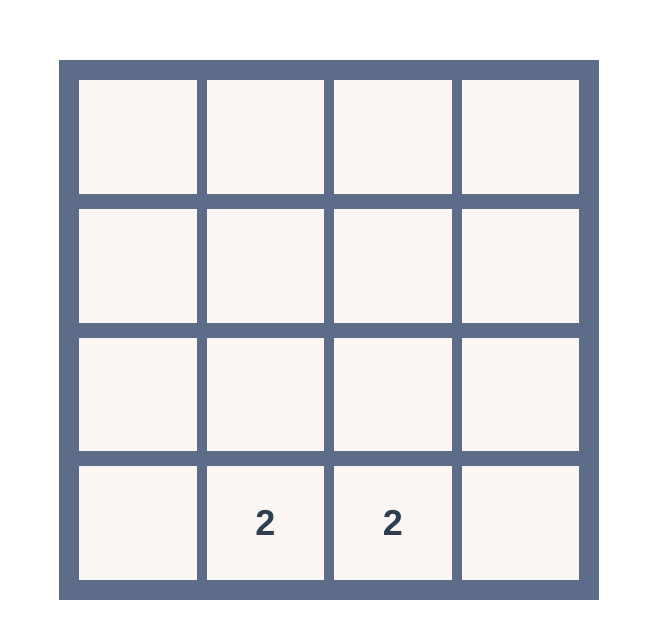
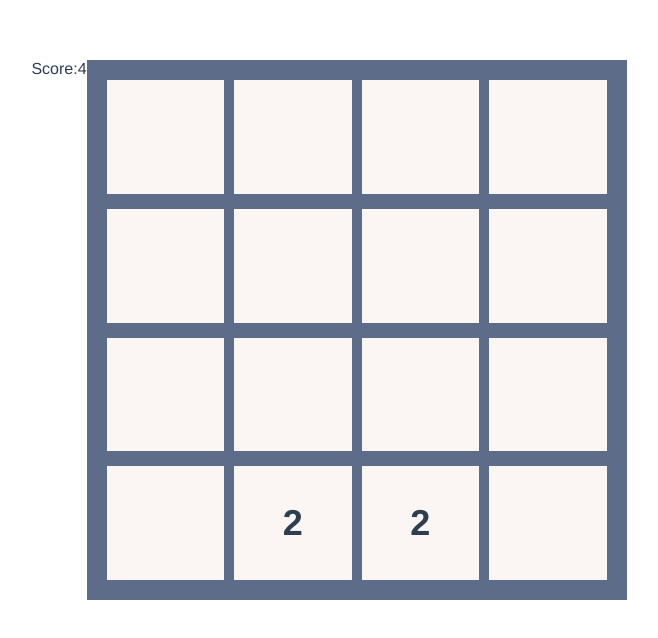
Before and after one commit to anderswag/vue-2048, a Vue app: page / in a window 1280 px wide. Shown: the top 638 px of the page, without its empty margins (311-969 px from the left). Built offline with nearby package versions, Linux system fonts and the light colour scheme.

Commit message:
Add score

```diff
--- a/src/App.vue
+++ b/src/App.vue
@@ -1,5 +1,6 @@
 <template>
   <div id="app">
+    <div>Score:{{score}}</div>
     <div class="board-container">
       <div v-for="(tile, index) in board.flat()" :key="index" class="board-tile"> {{tile}} </div>
     </div>
@@ -18,6 +19,11 @@ export default {
         [null, 2, 2, null]
       ]
     };
+  },
+  computed: {
+    score() {
+      return this.board.flat().reduce((a, b) => a + b, 0);
+    }
   },
   methods: {
     gameAction(direction) {
```
